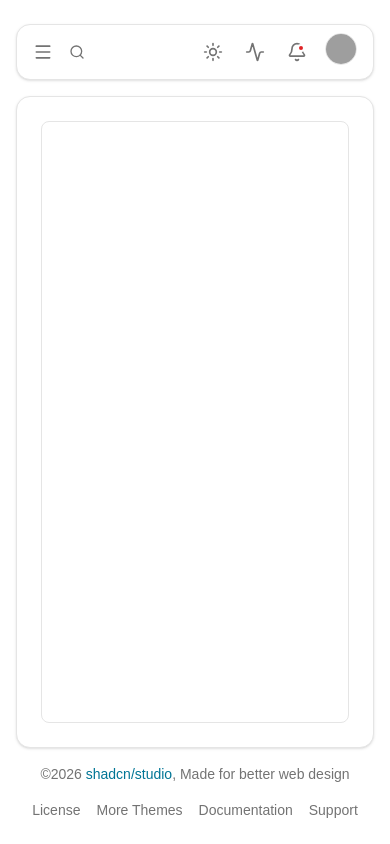
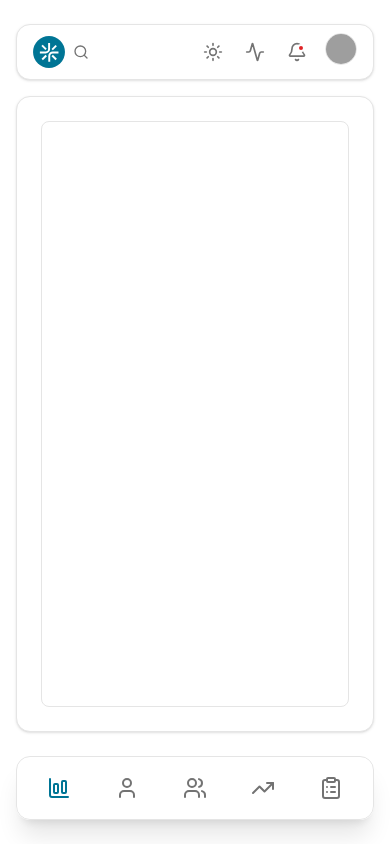
Before and after one commit to ericksouder-hub/vite-monorepo, a React (Vite) app in the folder apps/web/: page / in a window 390 px wide. Built offline with nearby package versions, Linux system fonts and the light colour scheme; grey boxes are pictures that could not be loaded.

Commit message:
feat: Implement the main application layout including navigation, header, and content areas.

```diff
--- a/apps/web/src/App.tsx
+++ b/apps/web/src/App.tsx
@@ -20,7 +20,6 @@ import {
   Upload,
   Link as LinkIcon,
   ChevronRight,
-  Menu,
   Settings,
   X,
   CreditCard,
@@ -31,7 +30,6 @@ import {
 } from 'lucide-react';
 
 export function App() {
-  const [isMobileMenuOpen, setIsMobileMenuOpen] = useState(false);
   const [isSidebarCollapsed, setIsSidebarCollapsed] = useState(false);
   const [isActivitySidebarOpen, setIsActivitySidebarOpen] = useState(false);
   const [isCommandPaletteOpen, setIsCommandPaletteOpen] = useState(false);
@@ -57,29 +55,6 @@ export function App() {
         </div>
       </aside>
 
-      {/* Mobile Sidebar Overlay */}
-      <AnimatePresence>
-        {isMobileMenuOpen && (
-          <div className="fixed inset-0 z-50 flex md:hidden">
-            <motion.div
-              initial={{ opacity: 0 }}
-              animate={{ opacity: 1 }}
-              exit={{ opacity: 0 }}
-              className="fixed inset-0 bg-black/50"
-              onClick={() => setIsMobileMenuOpen(false)}
-            />
-            <motion.aside
-              initial={{ x: '-100%' }}
-              animate={{ x: 0 }}
-              exit={{ x: '-100%' }}
-              transition={{ type: 'spring', bounce: 0, duration: 0.4 }}
-              className="relative w-64 max-w-[80%] bg-card h-full flex flex-col shadow-xl"
-            >
-              <SidebarContent />
-            </motion.aside>
-          </div>
-        )}
-      </AnimatePresence>
 
       {/* Main Content */}
       <div className="flex flex-1 flex-col min-w-0">
@@ -88,17 +63,22 @@ export function App() {
           <div className="flex h-14 items-center justify-between rounded-xl border bg-card px-4 shadow-sm">
             <div className="flex items-center gap-2 sm:gap-4">
               <button
-                className="md:hidden p-2 -ml-2 text-muted-foreground hover:text-foreground rounded-md hover:bg-accent"
-                onClick={() => setIsMobileMenuOpen(true)}
-              >
-                <Menu className="size-5" />
-              </button>
-              <button
                 className="hidden md:flex p-2 -ml-2 text-muted-foreground hover:text-foreground rounded-md hover:bg-accent"
                 onClick={() => setIsSidebarCollapsed(!isSidebarCollapsed)}
               >
                 <PanelLeft className="size-5" />
               </button>
+              <div className="flex md:hidden size-8 shrink-0 items-center justify-center rounded-full text-primary">
+                <svg width="1em" height="1em" viewBox="0 0 328 329" fill="none" xmlns="http://www.w3.org/2000/svg" className="size-8">
+                  <rect y="0.5" width="328" height="328" rx="164" fill="currentColor"></rect>
+                  <path d="M165.018 72.3008V132.771C165.018 152.653 148.9 168.771 129.018 168.771H70.2288" stroke="white" strokeWidth="20"></path>
+                  <path d="M166.627 265.241L166.627 204.771C166.627 184.889 182.744 168.771 202.627 168.771L261.416 168.771" stroke="white" strokeWidth="20"></path>
+                  <line x1="238.136" y1="98.8184" x2="196.76" y2="139.707" stroke="white" strokeWidth="20"></line>
+                  <line x1="135.688" y1="200.957" x2="94.3128" y2="241.845" stroke="white" strokeWidth="20"></line>
+                  <line x1="133.689" y1="137.524" x2="92.5566" y2="96.3914" stroke="white" strokeWidth="20"></line>
+                  <line x1="237.679" y1="241.803" x2="196.547" y2="200.671" stroke="white" strokeWidth="20"></line>
+                </svg>
+              </div>
               <div className="hidden md:block h-4 w-px bg-border mx-1" />
               <div
                 className="flex items-center text-muted-foreground hover:text-foreground cursor-pointer group"
@@ -128,7 +108,7 @@ export function App() {
         </header>
 
         {/* Main */}
-        <main className="flex-1 p-4 sm:p-6 flex flex-col">
+        <main className="flex-1 p-4 pb-28 md:p-6 flex flex-col">
           <div className="flex-1 rounded-xl border bg-card p-6 shadow-sm">
             <div className="h-full w-full rounded-md border min-h-[400px]" style={{
               backgroundImage: 'repeating-linear-gradient(45deg, var(--color-muted), var(--color-muted) 1px, var(--color-card) 2px, var(--color-card) 15px)'
@@ -137,7 +117,7 @@ export function App() {
         </main>
 
         {/* Footer */}
-        <footer className="flex flex-col sm:flex-row items-center justify-between gap-4 px-4 sm:px-6 pb-6 text-sm text-muted-foreground">
+        <footer className="hidden md:flex flex-col sm:flex-row items-center justify-between gap-4 px-4 sm:px-6 pb-6 text-sm text-muted-foreground">
           <p>©2026 <a href="#" className="text-primary hover:underline">shadcn/studio</a>, Made for better web design</p>
           <div className="flex items-center gap-4">
             <a href="#" className="hover:text-primary">License</a>
@@ -147,6 +127,25 @@ export function App() {
           </div>
         </footer>
       </div>
+
+      {/* Mobile Floating Bottom Nav */}
+      <nav className="md:hidden fixed bottom-6 left-1/2 -translate-x-1/2 z-50 flex h-16 w-[calc(100%-2rem)] max-w-md items-center justify-around rounded-xl border bg-card/80 backdrop-blur-md px-2 shadow-xl">
+        <a href="#" className="flex flex-col items-center justify-center p-3 text-primary transition-transform active:scale-95">
+          <ChartColumnBig className="size-6" />
+        </a>
+        <a href="#" className="flex flex-col items-center justify-center p-3 text-muted-foreground hover:text-foreground transition-all active:scale-95">
+          <User className="size-6" />
+        </a>
+        <a href="#" className="flex flex-col items-center justify-center p-3 text-muted-foreground hover:text-foreground transition-all active:scale-95">
+          <Users className="size-6" />
+        </a>
+        <a href="#" className="flex flex-col items-center justify-center p-3 text-muted-foreground hover:text-foreground transition-all active:scale-95">
+          <TrendingUp className="size-6" />
+        </a>
+        <a href="#" className="flex flex-col items-center justify-center p-3 text-muted-foreground hover:text-foreground transition-all active:scale-95">
+          <ClipboardList className="size-6" />
+        </a>
+      </nav>
 
       {/* Activity Sidebar Overlay */}
       <AnimatePresence>
@@ -613,8 +612,8 @@ function NavItem({ icon, label, badge, active, hasSubmenu, collapsed }: { icon:
     <a
       href="#"
       className={`flex items-center ${collapsed ? 'justify-center p-2' : 'justify-between px-3 py-2'} rounded-md text-sm transition-colors ${active
-          ? 'text-foreground font-medium bg-accent'
-          : 'text-muted-foreground hover:bg-accent hover:text-accent-foreground'
+        ? 'text-foreground font-medium bg-accent'
+        : 'text-muted-foreground hover:bg-accent hover:text-accent-foreground'
         }`}
       title={collapsed ? label : undefined}
     >
```
